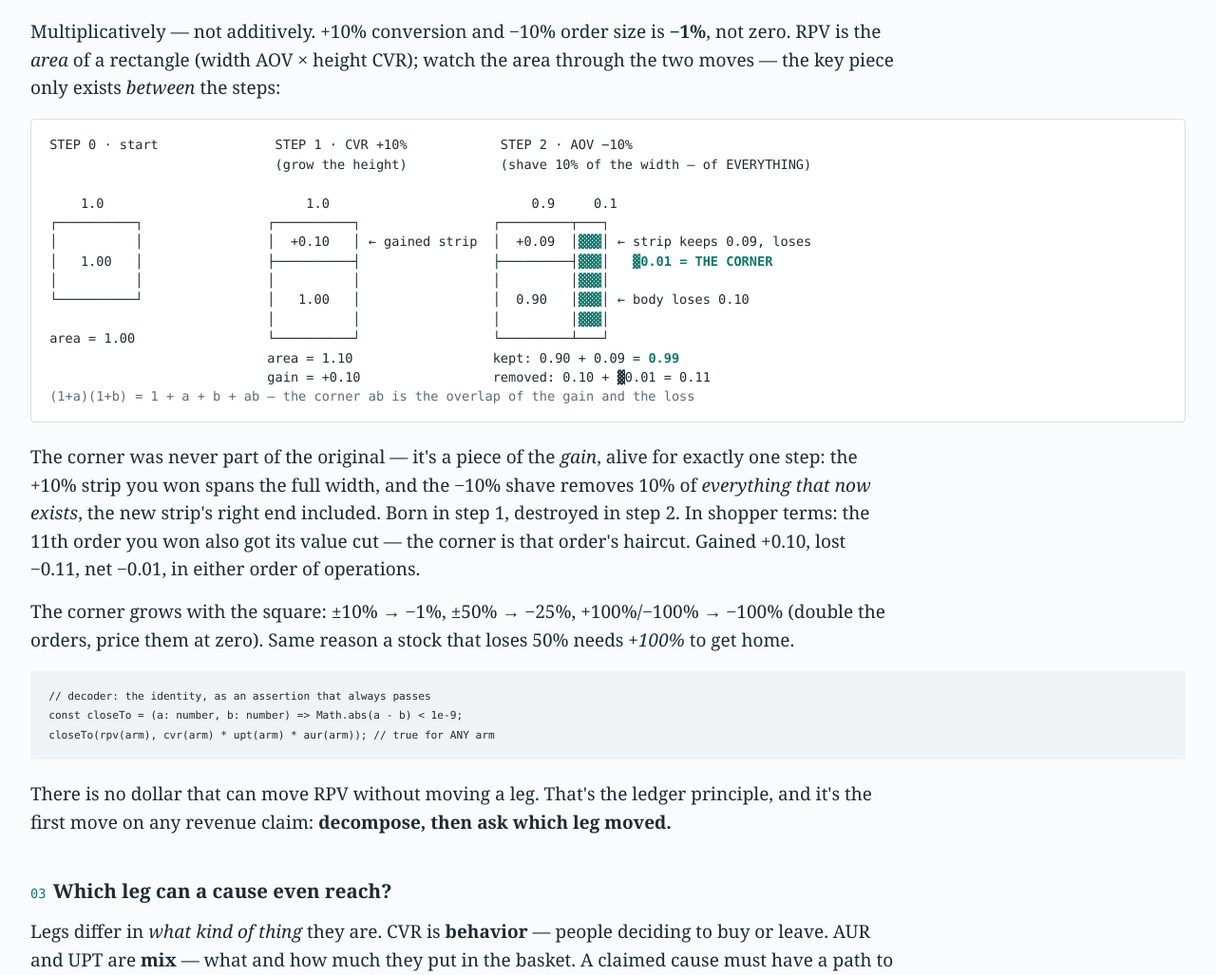
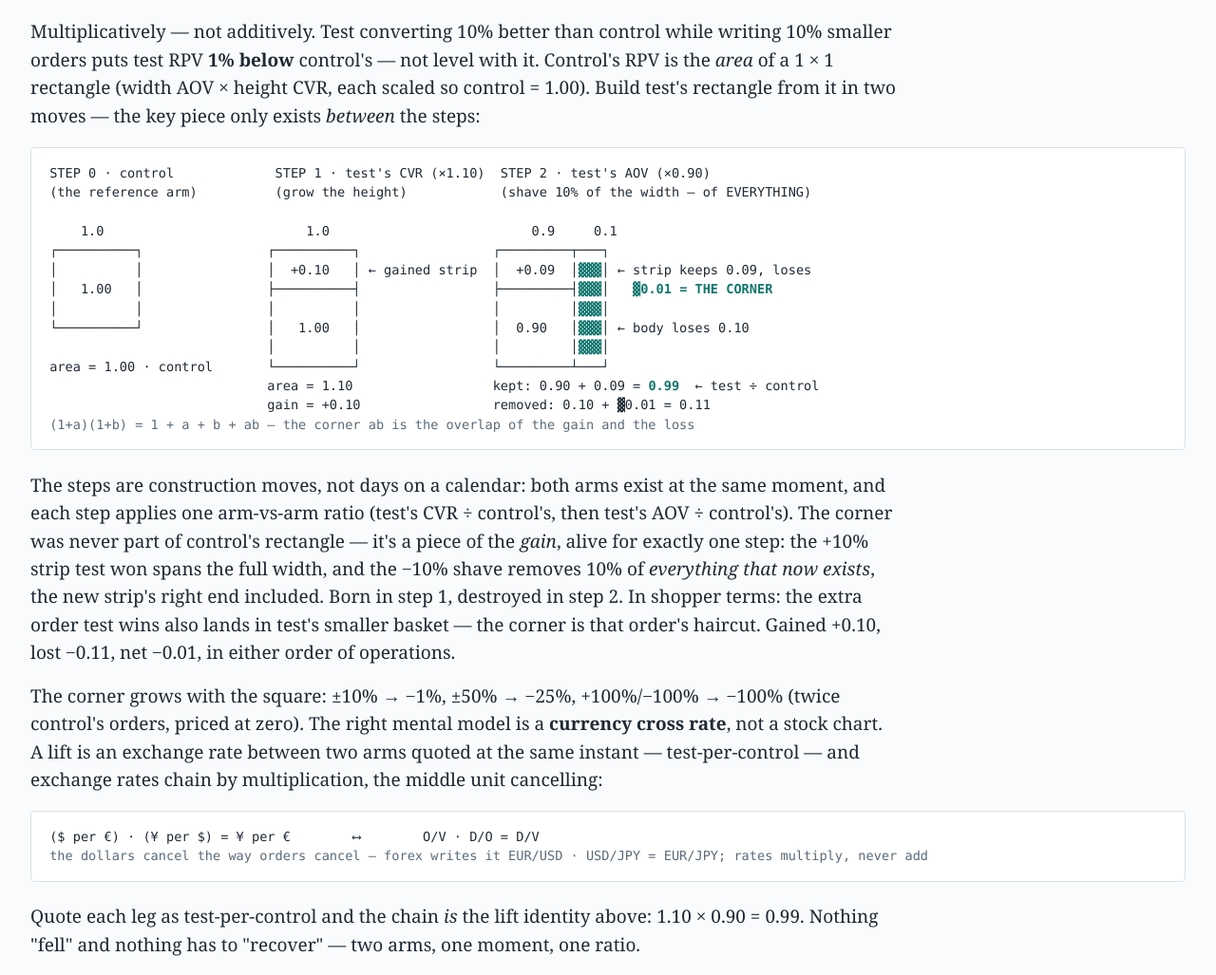
Before and after one commit to radtrav/do-math-errday, a plain HTML site: page data-analysis/lessons/0001-the-metric-ledger.html in a window 1280 px wide. Shown: the part 1901-2928 px from the top of the page at 95% size. Drawn offline with Linux system fonts and the light colour scheme.

Commit message:
Reframe lift math as arm-vs-arm, not change over time
The compounding section in lesson 0001 and the undo rule in lesson 0005
used a stock-chart analogy ("loses 50%, needs +100% to get home"). The
arithmetic is right but the picture puts time on the axis, while an A/B
lift is a ratio between test and control at one moment.

- Lesson 0001: the rectangle is now control's 1x1, built into test's in
  two labeled construction moves; the stock line is replaced by a
  currency cross-rate chain (($ per EUR)*(JPY per $) <-> O/V * D/O).
  Quiz Q1 reworded to "reads -20% against control".
- Lesson 0005 + formula sheet: undo(l) described as the same gap quoted
  from the other arm, with the currency-pair flip instead of the stock.
- NOTES.md: record the preference and a session-log entry.

```diff
--- a/data-analysis/lessons/0001-the-metric-ledger.html
+++ b/data-analysis/lessons/0001-the-metric-ledger.html
@@ -86,13 +86,14 @@ CVR·AOV = ─── · ─── = ───  =  RPV        so   <span class="h
   <pre class="formula">(1 + ℓ<sub>RPV</sub>) = (1 + ℓ<sub>CVR</sub>) · (1 + ℓ<sub>AOV</sub>)
 <span class="dim">(1 + <b>R</b>evenue-<b>P</b>er-<b>V</b>isit lift) = (1 + <b>C</b>on<b>V</b>ersion-<b>R</b>ate lift) × (1 + <b>A</b>verage-<b>O</b>rder-<b>V</b>alue lift)</span></pre>
 
-  <p>Multiplicatively — not additively. +10% conversion and −10% order size is <strong>−1%</strong>, not
-  zero. RPV is the <em>area</em> of a rectangle (width AOV × height CVR); watch the area through the
-  two moves — the key piece only exists <em>between</em> the steps:</p>
+  <p>Multiplicatively — not additively. Test converting 10% better than control while writing 10%
+  smaller orders puts test RPV <strong>1% below</strong> control's — not level with it. Control's RPV is
+  the <em>area</em> of a 1 × 1 rectangle (width AOV × height CVR, each scaled so control = 1.00). Build
+  test's rectangle from it in two moves — the key piece only exists <em>between</em> the steps:</p>
 
   <pre class="tree">
-STEP 0 · start               STEP 1 · CVR +10%            STEP 2 · AOV −10%
-                             (grow the height)            (shave 10% of the width — of EVERYTHING)
+STEP 0 · control             STEP 1 · test's CVR (×1.10)  STEP 2 · test's AOV (×0.90)
+(the reference arm)          (grow the height)            (shave 10% of the width — of EVERYTHING)
 
     1.0                          1.0                          0.9     0.1
 ┌──────────┐                ┌──────────┐                 ┌─────────┬───┐
@@ -101,19 +102,29 @@ STEP 0 · start               STEP 1 · CVR +10%            STEP 2 · AOV −10%
 │          │                │          │                 │         │<span class="hl">▓▓▓</span>│
 └──────────┘                │   1.00   │                 │  0.90   │<span class="hl">▓▓▓</span>│ ← body loses 0.10
                             │          │                 │         │<span class="hl">▓▓▓</span>│
-area = 1.00                 └──────────┘                 └─────────┴───┘
-                            area = 1.10                  kept: 0.90 + 0.09 = <span class="hl">0.99</span>
+area = 1.00 · control       └──────────┘                 └─────────┴───┘
+                            area = 1.10                  kept: 0.90 + 0.09 = <span class="hl">0.99</span>  ← test ÷ control
                             gain = +0.10                 removed: 0.10 + ▓0.01 = 0.11
 <span class="dim">(1+a)(1+b) = 1 + a + b + ab — the corner ab is the overlap of the gain and the loss</span></pre>
 
-  <p>The corner was never part of the original — it's a piece of the <em>gain</em>, alive for exactly
-  one step: the +10% strip you won spans the full width, and the −10% shave removes 10% of
+  <p>The steps are construction moves, not days on a calendar: both arms exist at the same moment, and
+  each step applies one arm-vs-arm ratio (test's CVR ÷ control's, then test's AOV ÷ control's). The
+  corner was never part of control's rectangle — it's a piece of the <em>gain</em>, alive for exactly
+  one step: the +10% strip test won spans the full width, and the −10% shave removes 10% of
   <em>everything that now exists</em>, the new strip's right end included. Born in step 1, destroyed
-  in step 2. In shopper terms: the 11th order you won also got its value cut — the corner is that
-  order's haircut. Gained +0.10, lost −0.11, net −0.01, in either order of operations.</p>
+  in step 2. In shopper terms: the extra order test wins also lands in test's smaller basket — the
+  corner is that order's haircut. Gained +0.10, lost −0.11, net −0.01, in either order of operations.</p>
 
-  <p>The corner grows with the square: ±10% → −1%, ±50% → −25%, +100%/−100% → −100% (double the
-  orders, price them at zero). Same reason a stock that loses 50% needs <em>+100%</em> to get home.</p>
+  <p>The corner grows with the square: ±10% → −1%, ±50% → −25%, +100%/−100% → −100% (twice control's
+  orders, priced at zero). The right mental model is a <strong>currency cross rate</strong>, not a stock
+  chart. A lift is an exchange rate between two arms quoted at the same instant — test-per-control —
+  and exchange rates chain by multiplication, the middle unit cancelling:</p>
+
+  <pre class="formula">($ per €) · (¥ per $) = ¥ per €        ⟷        O/V · D/O = D/V
+<span class="dim">the dollars cancel the way orders cancel — forex writes it EUR/USD · USD/JPY = EUR/JPY; rates multiply, never add</span></pre>
+
+  <p>Quote each leg as test-per-control and the chain <em>is</em> the lift identity above:
+  1.10 × 0.90 = 0.99. Nothing "fell" and nothing has to "recover" — two arms, one moment, one ratio.</p>
 
   <pre class="ts"><code>// decoder: the identity, as an assertion that always passes
 const closeTo = (a: number, b: number) => Math.abs(a - b) < 1e-9;
@@ -250,7 +261,7 @@ closeTo(rpv(arm), cvr(arm) * upt(arm) * aur(arm)); // true for ANY arm</code></p
 <script>
 renderQuiz(document.getElementById("quiz"), [
   {
-    q: "Test RPV fell 20% this week while control rose. Your first move?",
+    q: "Test RPV reads −20% against control this week. Your first move?",
     choices: [
       "Compare the raw demand",
       "Decompose both into legs",
```
Also changed, not shown: data-analysis/lessons/0005-lifts-ratios-logs.html (+7 -4 lines), data-analysis/reference/formula-sheet.html (+2 -2 lines), 1 other file.
